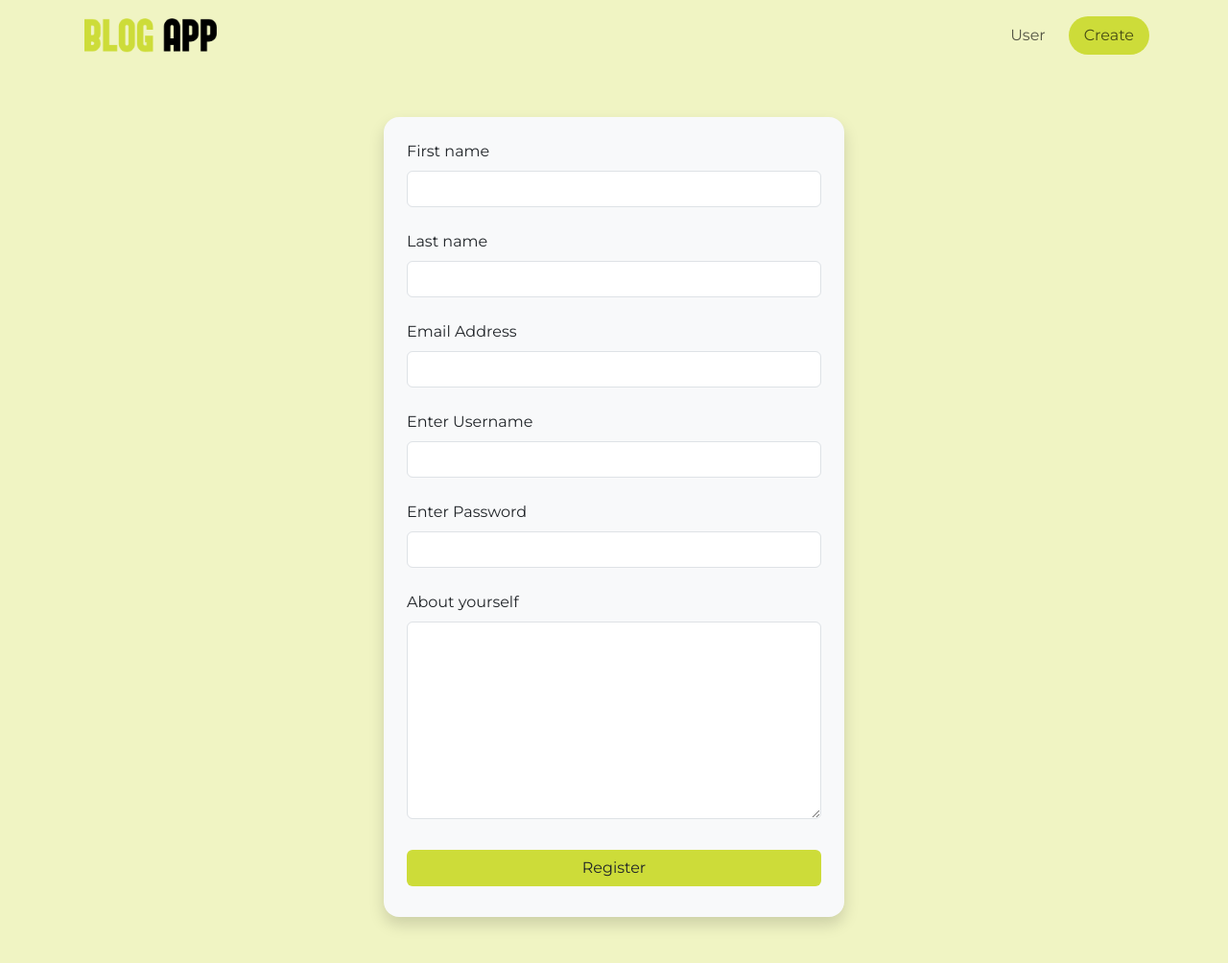
After one commit to jpdoshi/BlogApp, a Django app: page /register/ in a window 1280 px wide. The commit adds this page. Shown: the whole page at 96% size. Run offline with Django 4.2, Linux system fonts and the light colour scheme.

Commit message:
Add files via upload

```diff
--- a/blogs/templates/base.html
+++ b/blogs/templates/base.html
@@ -20,7 +20,7 @@
 		    <div class="collapse navbar-collapse" id="navbarNav">
 		      <ul class="ms-auto navbar-nav gap-3">
 		        <li class="nav-item">
-		          <a href="/login" class="nav-link">Login</a>
+		          <a href="/login" class="nav-link">User</a>
 		        </li>
 		        <li class="nav-item">
 		          <a href="/create" class="nav-link rounded-pill px-3" style="background-color: #cddc39;">Create</a>
--- a/blogs/templates/login.html
+++ b/blogs/templates/login.html
@@ -13,6 +13,7 @@
 			<div class="mb-4">
 				<label class="mb-2">Enter Password</label>
 				<input type="password" class="form-control" name="password">
+				Don't have an account? <a href="/register">Register Now!</a>
 			</div>
 			<button type="submit" class="btn my-2 px-4 w-100" style="background-color: #cddc39;">Login</button>
 		</form>
--- /dev/null
+++ b/blogs/templates/register.html
@@ -0,0 +1,36 @@
+{% extends 'base.html' %}
+{% load static %}
+
+{% block content %}
+<div class="d-flex align-items-center justify-content-center">
+	<div class="p-4 bg-light rounded-4 shadow" style="width: 100%; max-width: 480px;">
+		<form action="/create-user" method="get">
+			<div class="mb-4">
+				<label class="mb-2">First name</label>
+				<input type="text" class="form-control" name="fname">
+			</div>
+			<div class="mb-4">
+				<label class="mb-2">Last name</label>
+				<input type="text" class="form-control" name="lname">
+			</div>
+			<div class="mb-4">
+				<label class="mb-2">Email Address</label>
+				<input type="text" class="form-control" name="email">
+			</div>
+			<div class="mb-4">
+				<label class="mb-2">Enter Username</label>
+				<input type="text" class="form-control" name="username">
+			</div>
+			<div class="mb-4">
+				<label class="mb-2">Enter Password</label>
+				<input type="password" class="form-control" name="password">
+			</div>
+			<div class="mb-4">
+				<label class="mb-2">About yourself</label>
+				<textarea class="form-control" name="about" rows="8"></textarea>
+			</div>
+			<button type="submit" class="btn my-2 px-4 w-100" style="background-color: #cddc39;">Register</button>
+		</form>
+	</div>
+</div>
+{% endblock %}
--- a/blogs/urls.py
+++ b/blogs/urls.py
@@ -11,5 +11,7 @@ urlpatterns = [
 	path('login/', views.login, name="login"),
 	path('logout/', views.logout, name="logout"),
 	path('create/', views.create, name="create"),
+	path('create-user/', views.create_user, name="create-user"),
 	path('login-auth/', views.login_auth, name="login-auth"),
+	path('register/', views.register, name="register"),
 ]
--- a/blogs/views.py
+++ b/blogs/views.py
@@ -83,3 +83,25 @@ def create(request):
         else:
             form = BlogForm()
     return response
+
+def create_user(request):
+    response = None
+    try:
+        fname = request.GET["fname"]
+        lname = request.GET["lname"]
+        username = request.GET["username"]
+        password = request.GET["password"]
+        email = request.GET["email"]
+        about = request.GET["about"]
+
+        user = User(fname=fname, lname=lname, username=username, password=password, email=email, about=about)
+        user.save()
+
+        response = redirect('index')
+        response.set_cookie('user', user.id)
+    except Exception as e:
+        response = HttpResponse(e)
+    return response
+
+def register(request):
+    return render(request, "register.html")
```
Also changed, not shown: db.sqlite3, uploads/spiderman.jpg (added).
